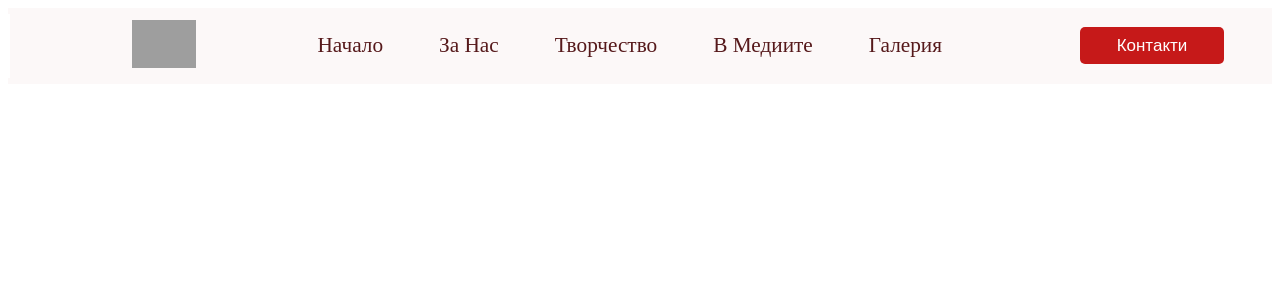
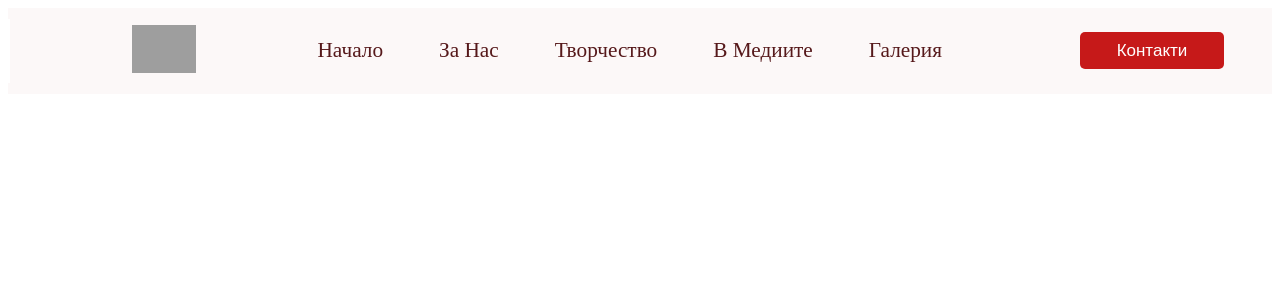
Before and after one commit to mustafadzhindzhi/Bisera-Lidia, a React (Vite) app in the folder client/: page / in a window 1280 px wide. Shown: the top 300 px of the page. Built offline with nearby package versions, Linux system fonts and the light colour scheme; grey boxes are pictures that could not be loaded.

Commit message:
bigger nav

```diff
--- a/client/src/component/navbar/Navbar.module.scss
+++ b/client/src/component/navbar/Navbar.module.scss
@@ -5,7 +5,7 @@
   justify-content: space-between;
   padding: 0.8rem 0;
   position: sticky;
-  max-height: 50px;
+  max-height: 60px;
   z-index: 999;
   width: 100%;
   right: 0;
```
